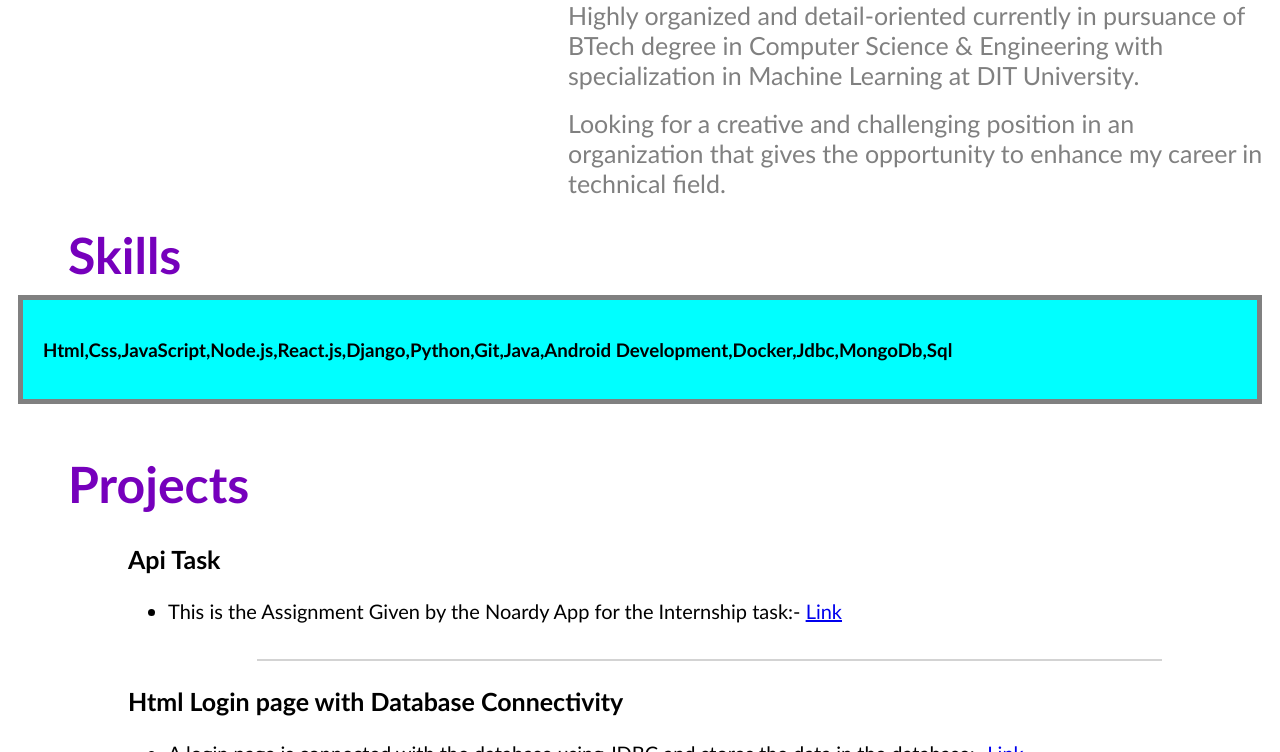
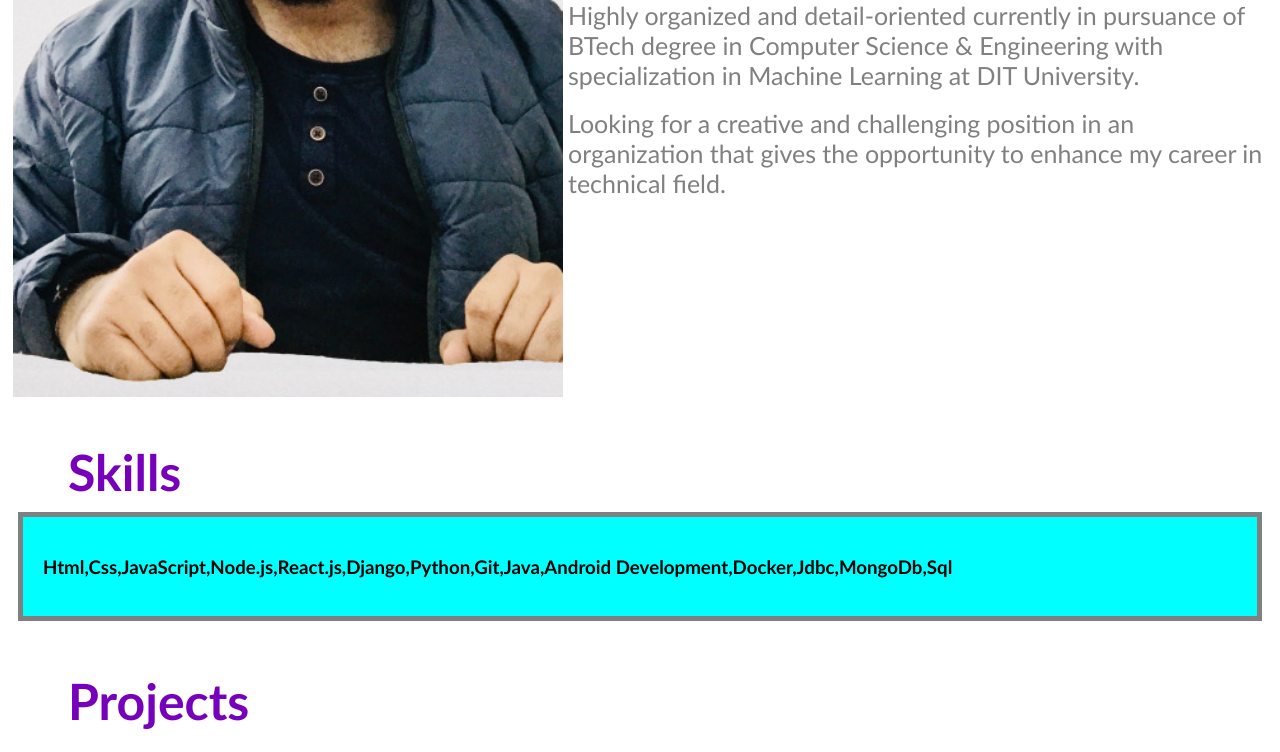
Before and after one commit to Chiragaug10/myportfolio.github.io, a plain HTML site: page index.html in a window 1280 px wide. Shown: the part 480-1232 px from the top of the page. Drawn offline with Linux system fonts and the light colour scheme.

Commit message:
Update index.html

```diff
--- a/index.html
+++ b/index.html
@@ -37,7 +37,7 @@
     <!-- About Me -->
     <section id="about-me" class="container">
       <div>
-        <img src="chirag.jpeg" width="60px" height="20px"class="profile_image"/>
+        <img src="html_finalprojimages/chirag.jpeg" width="60px" height="20px"class="profile_image"/>
       </div>
 
       <div>
```
